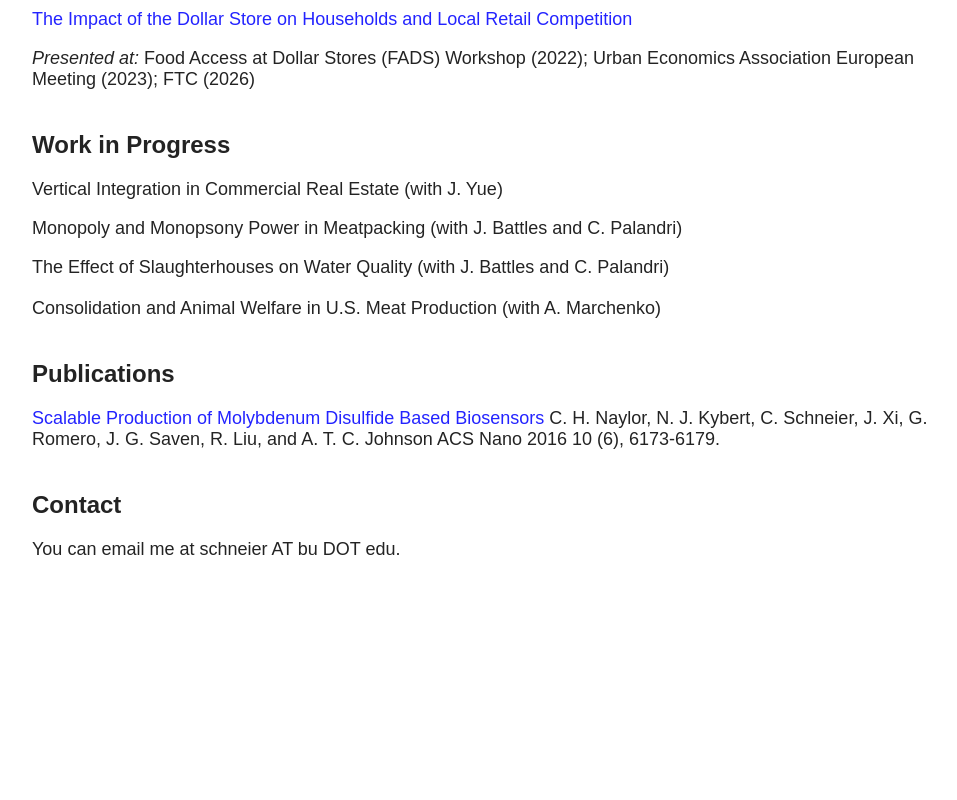
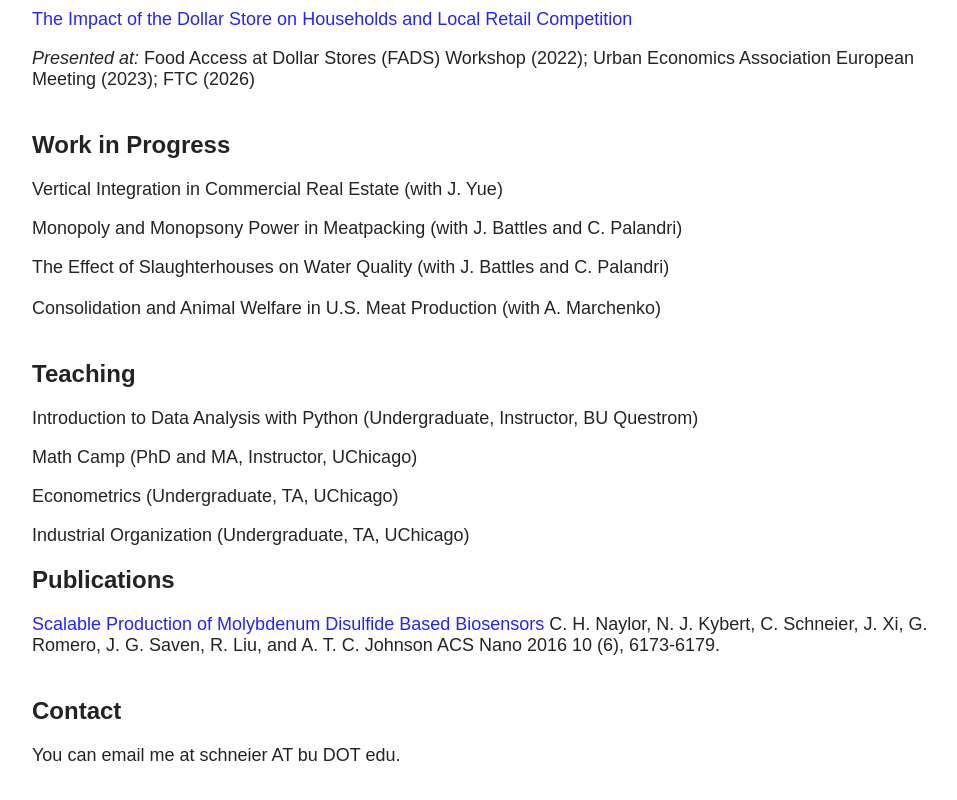
Before and after one commit to camillaschneier/camillaschneier.github.io, a plain HTML site: page index.html in a window 1280 px wide. Shown: the part 822-1622 px from the top of the page, without its empty margins (158-1115 px from the left). Before the commit the page ends 1440 px from the top, so only its background shows below. Drawn offline with Linux system fonts and the light colour scheme.

Commit message:
Add teaching section to index.html
Added teaching section with course details.

```diff
--- a/index.html
+++ b/index.html
@@ -109,6 +109,11 @@
 <p>Monopoly and Monopsony Power in Meatpacking (with J. Battles and C. Palandri)</p>
 <p style="margin-bottom: 20px;">The Effect of Slaughterhouses on Water Quality (with J. Battles and C. Palandri) </p>
 <p style="margin-bottom: 20px;"> <a href="schneier_marchenko_animal_welfare.pdf">Consolidation and Animal Welfare in U.S. Meat Production</a> (with A. Marchenko)<br><br> </p>
+<h2 id="teaching">Teaching</h2>
+<p>Introduction to Data Analysis with Python (Undergraduate, Instructor, BU Questrom)</p>
+<p>Math Camp (PhD and MA, Instructor, UChicago)</p>
+<p>Econometrics (Undergraduate, TA, UChicago)</p>
+<p>Industrial Organization (Undergraduate, TA, UChicago) </p>
 <h2 id="publications">Publications</h2>
 <p style="margin-bottom: 20px;"><a class="paper-link" href="https://pubs.acs.org/doi/10.1021/acsnano.6b02137">Scalable Production of Molybdenum Disulfide Based Biosensors</a> C. H. Naylor, N. J. Kybert, C. Schneier, J. Xi, G. Romero, J. G. Saven, R. Liu, and A. T. C. Johnson ACS Nano 2016 10 (6), 6173-6179.<br><br></p>
 <h2 id="contact">Contact</h2>
```
